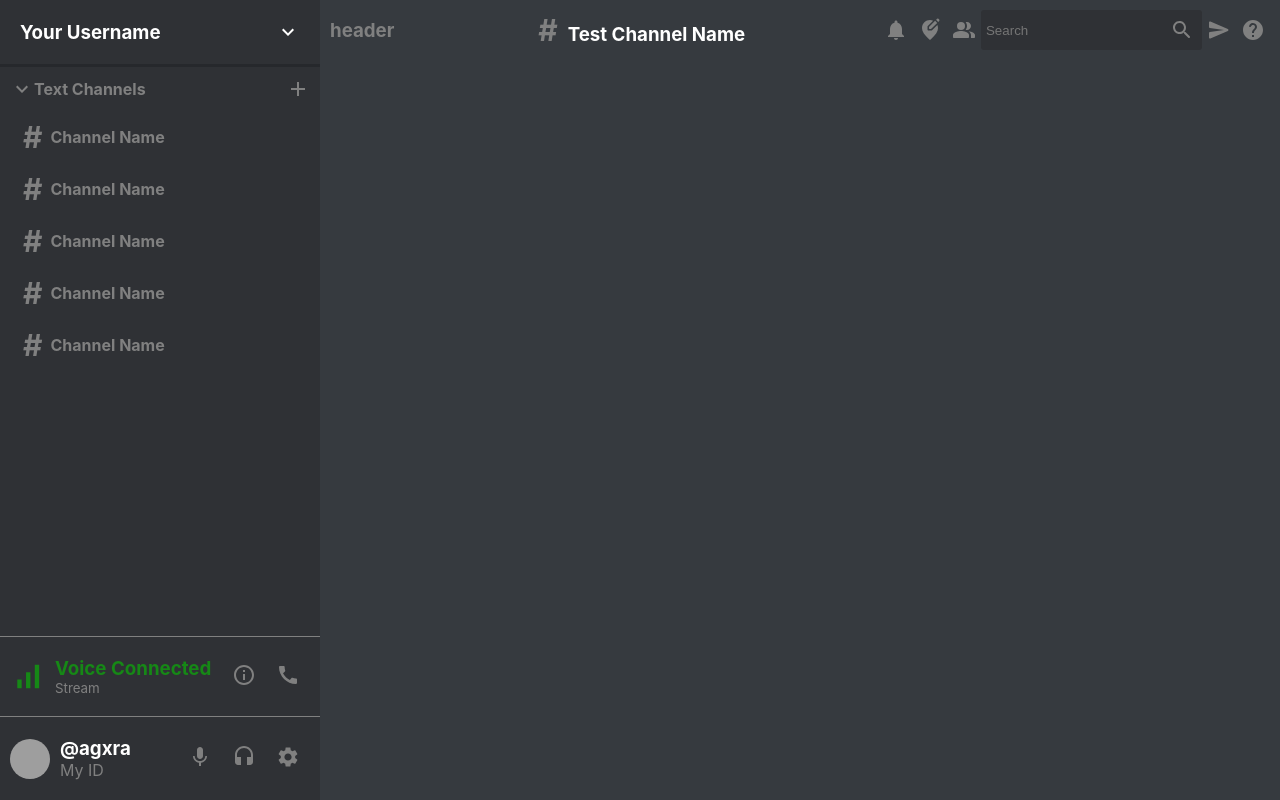
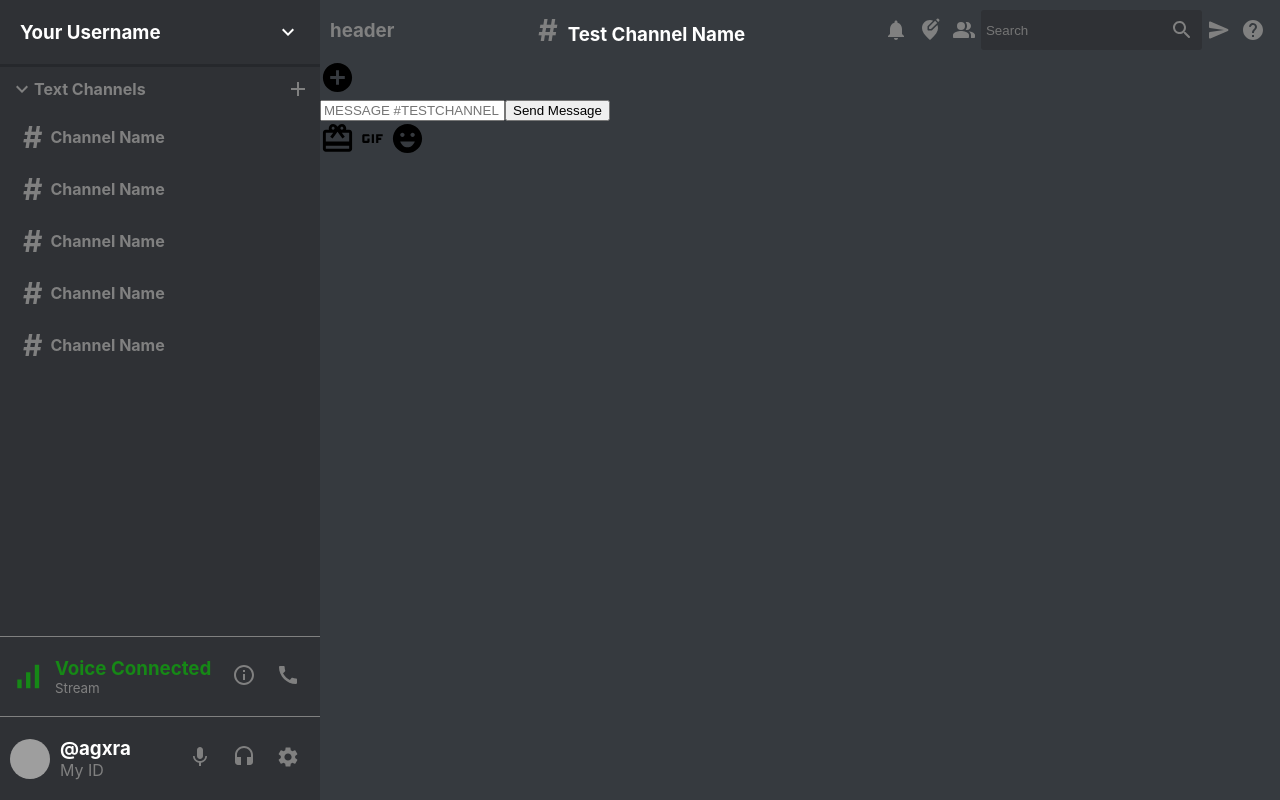
Before and after one commit to Dylan-Williamson/rendezvous-chat, a React (Create React App) app: page / in a window 1280 px wide. Built offline with nearby package versions, Linux system fonts and the light colour scheme; grey boxes are pictures that could not be loaded.

Commit message:
adds chat input to chat component

```diff
--- a/src/Chat.js
+++ b/src/Chat.js
@@ -1,3 +1,4 @@
+import { AddCircle, CardGiftcard, EmojiEmotions, Gif } from '@material-ui/icons';
 import React from 'react';
 import './Chat.css';
 import ChatHeader from './ChatHeader';
@@ -6,6 +7,24 @@ const Chat = () => {
     return (
         <div className="chat">
             <ChatHeader />
+            <div className="chat__messages">
+
+            </div>
+            <div className="chat__input">
+                <AddCircle fontSize="large" />
+                <form>
+                    <input placeholder={`MESSAGE #TESTCHANNEL`} />
+                    <button type="submit" classNam="chat__inputButton">
+                        Send Message
+                    </button>
+                </form>
+
+                <div className="chat__inputIcons">
+                    <CardGiftcard fontSize="large" />
+                    <Gif fontSize="large" />
+                    <EmojiEmotions fontSize="large" />
+                </div>
+            </div>
         </div>
     )
 }
--- a/src/ChatHeader.js
+++ b/src/ChatHeader.js
@@ -19,7 +19,7 @@ const ChatHeader = () => {
                 <EditLocationRounded />
                 <PeopleAltRounded />
                 <div className="chatHeader__search">
-                    <input placeHolder="Search" />
+                    <input placeholder="Search" />
                     <SearchRounded />
                 </div>
                 <SendRounded />
```
